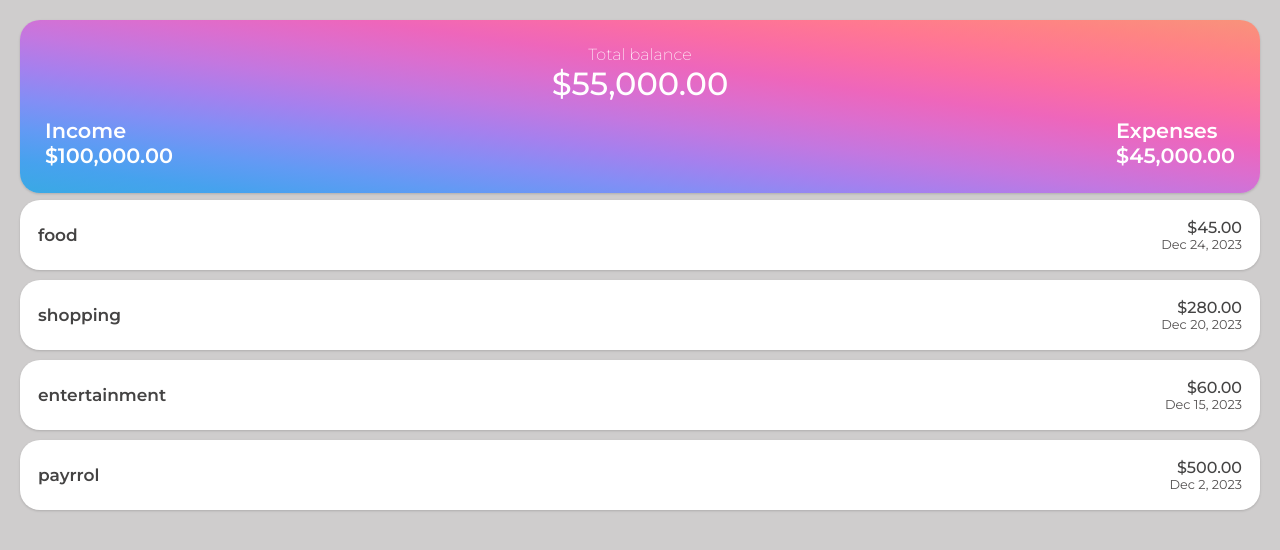
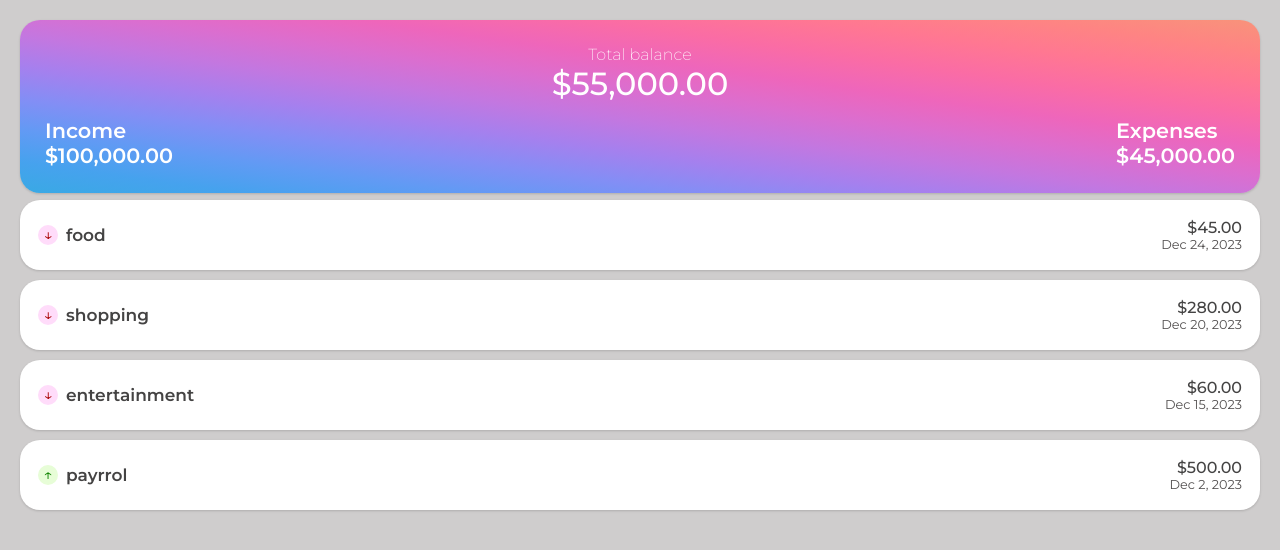
Before and after one commit to AllanAcostaM/Expenses_Tracker, an Angular app in the folder angular17_expenses_tracker/: page / in a window 1280 px wide. Shown: the top 550 px of the page. Built offline with nearby package versions, Linux system fonts and the light colour scheme.

Commit message:
Angular: Icono del componente Transaction

```diff
--- a/angular17_expenses_tracker/src/app/components/transaction/transaction.component.html
+++ b/angular17_expenses_tracker/src/app/components/transaction/transaction.component.html
@@ -1,5 +1,11 @@
 <div class="transaction">
   <div class="transaction__title">
+    @switch (transaction.type) { @case ("income") {
+    <div class="transaction__icon transaction__icon-income">↑</div>
+    } @case ("expense") {
+    <div class="transaction__icon transaction__icon-expense">↓</div>
+
+    } }
     <h5>{{ transaction.category }}</h5>
   </div>
   <div>
--- a/angular17_expenses_tracker/src/app/components/transaction/transaction.component.scss
+++ b/angular17_expenses_tracker/src/app/components/transaction/transaction.component.scss
@@ -11,6 +11,8 @@
   box-shadow: s.$main-shadow;
 
   &__title {
+    display: flex;
+    gap: 0.5rem;
     h5 {
       font-size: 1.0625rem;
       font-weight: 600;
@@ -28,4 +30,18 @@
     font-size: 0.8rem;
     font-weight: 400;
   }
+  &__icon {
+    width: 1.25rem;
+    height: 1.25rem;
+    border-radius: 50%;
+    text-align: center;
+    &-income {
+      color: s.$income-icon-color;
+      background-color: s.$income-icon-bg-color;
+    }
+    &-expense {
+      color: s.$expense-icon-color;
+      background-color: s.$expense-icon-bg-color;
+    }
+  }
 }
--- a/angular17_expenses_tracker/src/styles.scss
+++ b/angular17_expenses_tracker/src/styles.scss
@@ -16,6 +16,11 @@
 $error: #f960cd;
 $error-light: mix($error, #fff, 20%);
 
+$income-icon-color: #148605;
+$income-icon-bg-color: #e7fdd7;
+$expense-icon-color: #ac0909;
+$expense-icon-bg-color: #ffdcfa;
+
 // bg
 $main-bg-color: #cfcdcd;
 
```
